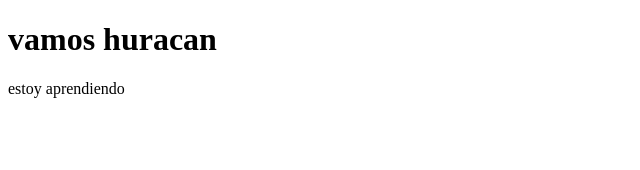
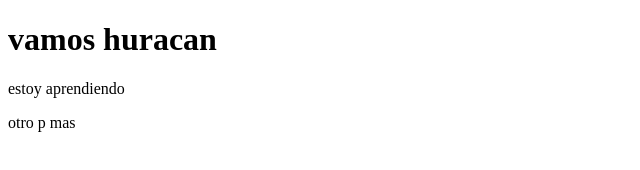
Before and after one commit to akagwyn/clase-html-itba, a plain HTML site: page index.html in a window 1280 px wide. Shown: the full height of the page, 0-640 px from the left. Drawn offline with Linux system fonts and the light colour scheme.

Commit message:
agregue otro p!!!

```diff
--- a/index.html
+++ b/index.html
@@ -9,5 +9,6 @@
 <body>
     <h1>vamos huracan</h1>
     <p>estoy aprendiendo</p>
+    <p>otro p mas</p>
 </body>
 </html>
```
